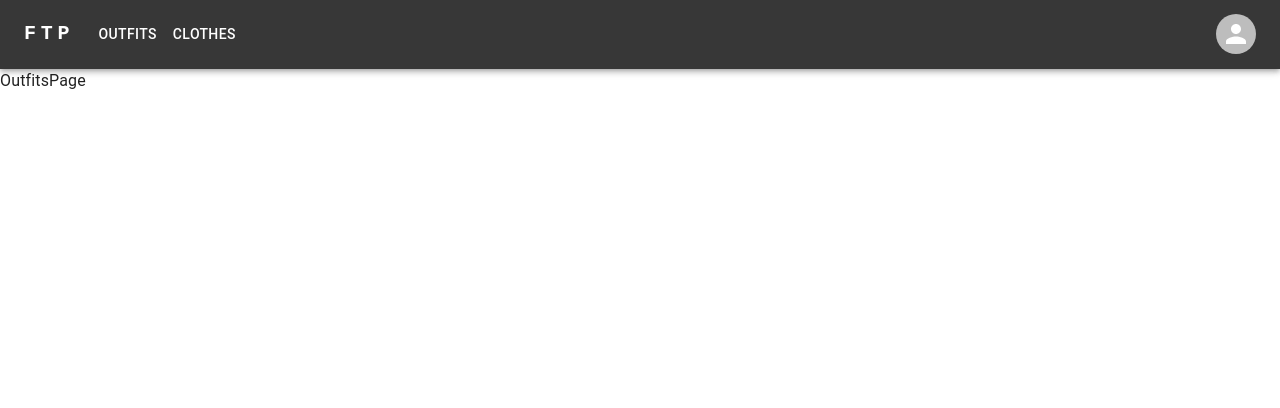
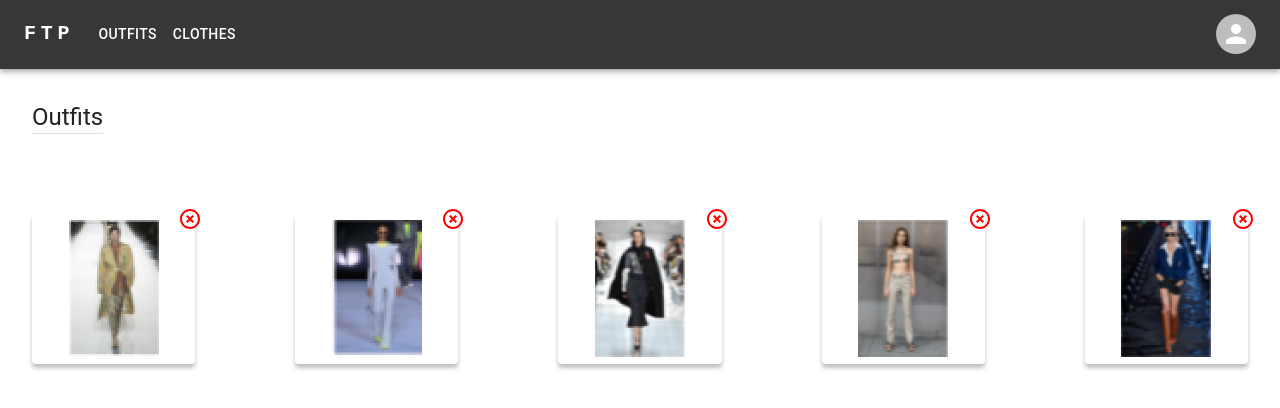
Before and after one commit to EzekielNicholas123/FTPTA, a React (Vite) app: page /outfits in a window 1280 px wide. Shown: the top 408 px of the page. Built offline with nearby package versions, Linux system fonts and the light colour scheme.

Commit message:
feat: add login page

```diff
--- a/src/App.jsx
+++ b/src/App.jsx
@@ -5,6 +5,8 @@ import {
   OutfitsPage,
   ClothesPage,
   GenerateOutfitsPage,
+  LoginPage,
+  RegisterPage,
 } from "./pages";
 import { MainTheme } from "./themes";
 import { Navbar } from "./components";
@@ -20,6 +22,8 @@ const App = () => {
       <Box>
         <Routes>
           <Route path="/" element={<DashboardPage />} />
+          <Route path="/login" element={<LoginPage />} />
+          <Route path="/register" element={<RegisterPage />} />
           <Route path="/outfits" element={<OutfitsPage />} />
           <Route path="/outfits/generate" element={<GenerateOutfitsPage />} />
           <Route path="/clothes" element={<ClothesPage />} />
--- a/src/components/Navbar.jsx
+++ b/src/components/Navbar.jsx
@@ -162,7 +162,15 @@ const Navbar = () => {
               onClose={handleCloseUserMenu}
             >
               {settings.map((setting) => (
-                <MenuItem key={setting} onClick={handleCloseUserMenu}>
+                <MenuItem
+                  key={setting}
+                  onClick={() => {
+                    handleCloseUserMenu();
+                    if (setting === "Logout") {
+                      navigate("/login");
+                    }
+                  }}
+                >
                   <Typography textAlign="center">{setting}</Typography>
                 </MenuItem>
               ))}
--- a/src/pages/LoginPage.jsx
+++ b/src/pages/LoginPage.jsx
@@ -1,7 +1,100 @@
-import React from "react";
+import { useState } from "react";
+import Box from "@mui/material/Box";
+import Card from "@mui/material/Card";
+import CardActions from "@mui/material/CardActions";
+import CardContent from "@mui/material/CardContent";
+import CardHeader from "@mui/material/CardHeader";
+import CardMedia from "@mui/material/CardMedia";
+import Button from "@mui/material/Button";
+import Typography from "@mui/material/Typography";
+import Divider from "@mui/material/Divider";
+import Link from "@mui/material/Link";
+import TextField from "@mui/material/TextField";
+import { useNavigate } from "react-router-dom";
 
 const LoginPage = () => {
-  return <div>LoginPage</div>;
+  const navigate = useNavigate();
+  const [form, setForm] = useState({
+    email: "",
+    password: "",
+  });
+  const handleLogin = () => {
+    // TODO: handle login
+    console.log(form);
+    navigate("/");
+  };
+  return (
+    <Box
+      sx={{
+        display: "flex",
+        flexDirection: "column",
+        flexGrow: 1,
+        alignItems: "center",
+        justifyContent: "center",
+        minHeight: "calc(100vh - 69px)",
+      }}
+    >
+      <Card>
+        <CardHeader title="Login" />
+        <CardContent>
+          <form
+            style={{
+              display: "flex",
+              flexDirection: "column",
+            }}
+            onSubmit={(event) => {
+              event.preventDefault();
+              handleLogin();
+            }}
+          >
+            <TextField
+              sx={{ mb: "1rem" }}
+              fullWidth
+              label="Email"
+              variant="outlined"
+              value={form.email}
+              onChange={(event) => {
+                setForm({
+                  ...form,
+                  email: event.target.value,
+                });
+              }}
+            />
+            <TextField
+              sx={{ mb: "1rem" }}
+              fullWidth
+              label="Password"
+              variant="outlined"
+              type="password"
+              value={form.password}
+              onChange={(event) => {
+                setForm({
+                  ...form,
+                  password: event.target.value,
+                });
+              }}
+            />
+            <Button fullWidth variant="contained" type="submit">
+              Login
+            </Button>
+            <Link
+              sx={{
+                display: "block",
+                textAlign: "center",
+                marginTop: "1rem",
+                cursor: "pointer",
+              }}
+              onClick={() => {
+                navigate("/register");
+              }}
+            >
+              Don't have an account? Register here.
+            </Link>
+          </form>
+        </CardContent>
+      </Card>
+    </Box>
+  );
 };
 
 export default LoginPage;
--- a/src/pages/OutfitsPage.jsx
+++ b/src/pages/OutfitsPage.jsx
@@ -1,7 +1,130 @@
-import React from "react";
+import { useEffect, useState } from "react";
+import Button from "@mui/material/Button";
+import Box from "@mui/material/Box";
+import Typography from "@mui/material/Typography";
+import Divider from "@mui/material/Divider";
+import FormControl from "@mui/material/FormControl";
+import InputLabel from "@mui/material/InputLabel";
+import MenuItem from "@mui/material/MenuItem";
+import Select from "@mui/material/Select";
+import { ClothDetailDialog } from "../components";
+import { useNavigate } from "react-router-dom";
+import CloudUploadIcon from "@mui/icons-material/CloudUpload";
+import { styled } from "@mui/material/styles";
+import HighlightOffIcon from "@mui/icons-material/HighlightOff";
+import IconButton from "@mui/material/IconButton";
+
+const VisuallyHiddenInput = styled("input")({
+  clip: "rect(0 0 0 0)",
+  clipPath: "inset(50%)",
+  height: 1,
+  overflow: "hidden",
+  position: "absolute",
+  bottom: 0,
+  left: 0,
+  whiteSpace: "nowrap",
+  width: 1,
+});
 
 const OutfitsPage = () => {
-  return <div>OutfitsPage</div>;
+  const navigate = useNavigate();
+  const [open, setOpen] = useState(false);
+  const [currentClothIndex, setCurrentClothIndex] = useState(0);
+  const [currentDataset, setCurrentDataset] = useState("Dataset_01");
+  const [outfits, setOutfits] = useState([
+    { src: "/images/influencer-1.png" },
+    { src: "/images/influencer-2.png" },
+    { src: "/images/influencer-3.png" },
+    { src: "/images/influencer-4.png" },
+    { src: "/images/influencer-5.png" },
+  ]);
+  const handleDelete = (index) => {
+    setOutfits(outfits.filter((_, i) => i !== index));
+    // TODO: delete from database
+  };
+
+  return (
+    <Box
+      sx={{
+        display: "flex",
+        flexDirection: "column",
+        flexGrow: 1,
+        alignItems: "center",
+      }}
+    >
+      <Box
+        sx={{
+          flex: 1,
+          width: "100%",
+          display: "flex",
+          alignItems: "center",
+          justifyContent: "space-between",
+          padding: "2rem",
+          maxWidth: "xl",
+          gap: "1rem",
+        }}
+      >
+        <Typography variant="h5">
+          Outfits
+          <Divider sx={{ mb: "1rem" }} />
+        </Typography>
+      </Box>
+      <Box
+        sx={{
+          display: "grid",
+          gridTemplateColumns: "repeat(auto-fill, minmax(150px, 1fr))",
+          gap: "100px",
+          padding: "2rem",
+          width: "100%",
+          maxWidth: "xl",
+        }}
+      >
+        {outfits.map((outfit, index) => {
+          return (
+            <Box
+              key={index}
+              sx={{
+                position: "relative",
+                backgroundImage: `url(${outfit.src})`,
+                height: "150px",
+                backgroundSize: "fit",
+                backgroundPosition: "center",
+                backgroundRepeat: "no-repeat",
+                borderRadius: "4px",
+                boxShadow: "0px 4px 4px rgba(0, 0, 0, 0.25)",
+                cursor: "pointer",
+                transition: "all 0.2s ease-in-out",
+                "&:hover": {
+                  boxShadow: "0px 4px 4px rgba(0, 0, 0, 0.5)",
+                  transition: "all 0.2s ease-in-out",
+                },
+              }}
+              onClick={() => {
+                setOpen(true);
+                setCurrentClothIndex(index);
+              }}
+            >
+              <IconButton
+                aria-label="delete"
+                size="small"
+                sx={{
+                  position: "absolute",
+                  top: "-12px",
+                  right: "-12px",
+                  color: "red",
+                }}
+                onClick={() => {
+                  handleDelete(index);
+                }}
+              >
+                <HighlightOffIcon />
+              </IconButton>
+            </Box>
+          );
+        })}
+      </Box>
+    </Box>
+  );
 };
 
 export default OutfitsPage;
--- a/src/pages/index.js
+++ b/src/pages/index.js
@@ -2,3 +2,5 @@ export { default as DashboardPage } from "./DashboardPage";
 export { default as GenerateOutfitsPage } from "./GenerateOutfitsPage";
 export { default as OutfitsPage } from "./OutfitsPage";
 export { default as ClothesPage } from "./ClothesPage";
+export { default as LoginPage } from "./LoginPage";
+export { default as RegisterPage } from "./RegisterPage";
```
